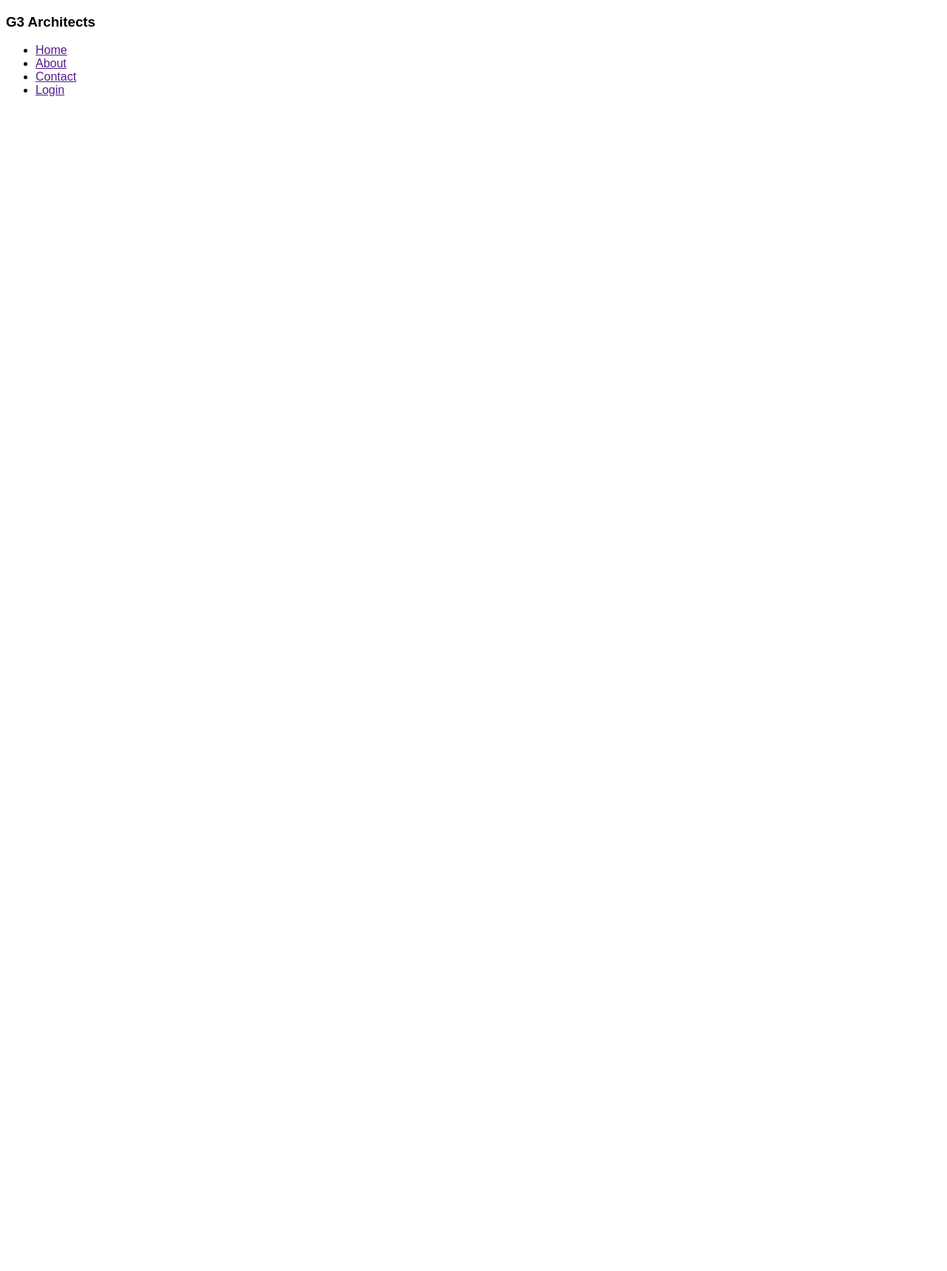
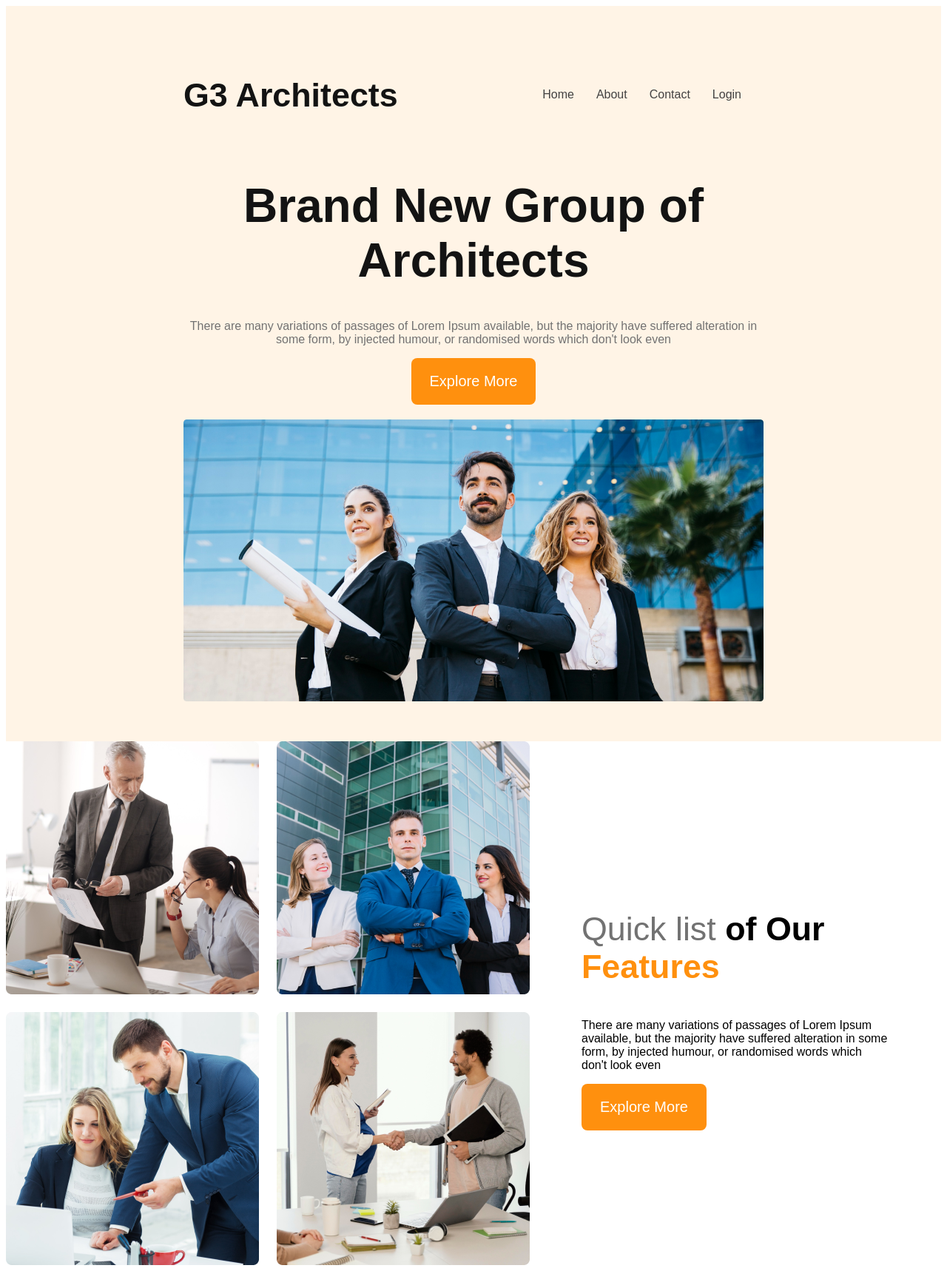
Before and after one commit to abdullahal5/new-architect, a plain HTML site: page index.html in a window 1280 px wide. Shown: the whole page at 74% size. Before the commit the page ends 800 px from the top, so only its background shows below. Drawn offline with Linux system fonts and the light colour scheme.

Commit message:
projects

```diff
--- a/index.css
+++ b/index.css
@@ -1,3 +1,112 @@
 *{
   font-family: 'Work Sans', sans-serif;;
 }
+header{
+  background-color: rgba(255, 144, 14, 0.10);
+  padding: 50px 240px;
+
+}
+nav{
+  display: flex;
+  justify-content: space-between;
+  align-items: center;
+}
+.nav-title{
+  font-size: 2.8rem;
+  font-weight: 700;
+  color: #131313;
+}
+nav > ul{
+  display: flex;
+
+}
+nav li{
+  list-style: none;
+  margin-right: 30px;
+  font-weight: 500;
+  font-size: 1rem;
+}
+nav li a{
+  text-decoration: none;
+  color: #424242;
+}
+.banner-content{
+  max-width: 800px;
+  text-align: center;
+  margin: 0 auto;
+}
+.banner-title{
+  font-size:4rem ;
+  font-weight: 700;
+  color: #131313;
+}
+.banner-description{
+  color: #727272;
+}
+.btn-primary{
+  border-radius: 8px;
+  background: #FF900E;
+  padding: 20px 25px;
+  color: white;
+  border: 0;
+  font-size: 1.25rem;
+  cursor: pointer;
+}
+/* body{ */
+  /* width: 1400px; */
+  /* margin: 0 auto; */
+/* } */
+.banner-img{
+  margin-top: 20px;
+  width: 100%;
+}
+/* mobile devices */
+@media screen and (max-width:576px) {
+  header{
+    padding: 20px;
+  }
+  nav {
+    flex-direction: column;
+
+  }
+
+}
+/* tablet devices */
+@media screen and (min-width:576px) and (max-width:960px) {
+  nav{
+    flex-direction: column;
+  }
+  header{
+    padding: 50px;
+  }
+
+
+}
+main{
+  max-width: 1440px;
+  margin: 0 auto;
+}
+.teams-container{
+  display: flex;
+  align-items: center;
+}
+.teams-img-container{
+  display: grid;
+  grid-template-columns: repeat(2, 1fr);
+  gap: 24px;
+}
+.teams-content{
+  padding-left: 70px;
+  padding-right: 70px;
+}
+.teams-title{
+  font-size: 2.8rem;
+}
+.quick-list{
+  color: #727272;
+  font-weight: 500;
+}
+.text-features{
+  color: #FF900E;
+  font-weight: 700;
+}
--- a/index.html
+++ b/index.html
@@ -9,7 +9,7 @@
 <body>
   <header>
     <nav>
-      <h3>
+      <h3 class="nav-title">
         G3 Architects
       </h3>
       <ul>
@@ -19,9 +19,38 @@
         <li><a href="">Login</a></li>
       </ul>
     </nav>
+    <div class="banner">
+        <div class="banner-content">
+          <h1 class="banner-title">Brand New
+            Group of Architects
+            </h1>
+            <p class="banner-description">There are many variations of passages of Lorem Ipsum available, but the majority
+         have suffered alteration in some form, by injected humour, or randomised words which don't look even</p>
+            <div>
+        </div>
+          <button class="btn-primary">Explore More</button>
+          </div>
+          <img class="banner-img" src="./images/banner.png" alt="">
+    </div>
   </header>
   <main>
-
+    <section class="teams-container">
+      <div class="teams-img-container">
+        <img src="./images/team1.png" alt="">
+        <img src="./images/team2.png" alt="">
+        <img src="./images/team3.png" alt="">
+        <img src="./images/team4.png" alt="">
+      </div>
+      <div class="teams-content">
+        <h3 class="teams-title">
+          <span class="quick-list">Quick list</span> <span>of Our</span> <span class="text-features">Features</span>
+        </h3>
+        <p class="teams-description">
+          There are many variations of passages of Lorem Ipsum available, but the majority have suffered alteration in some form, by injected humour, or randomised words which don't look even
+        </p>
+        <button class="btn-primary">Explore More</button>
+      </div>
+    </section>
   </main>
   <footer>
 
```
